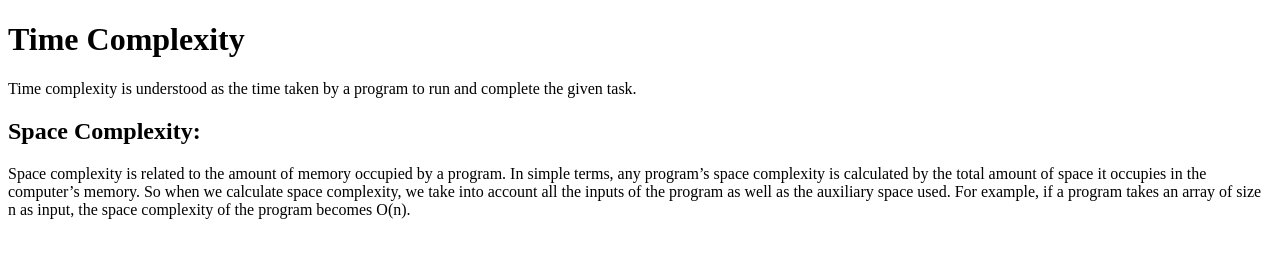
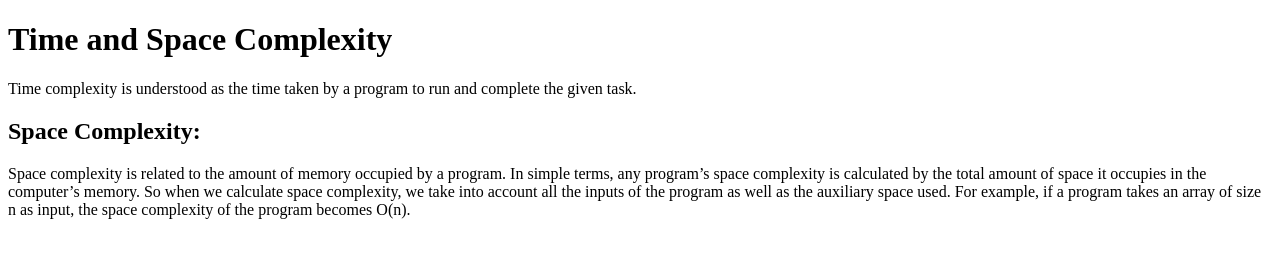
Before and after one commit to acciojob/time-and-space-complexity-amitgiri257, a website: page main.html in a window 1280 px wide. Drawn offline with Linux system fonts and the light colour scheme.

Commit message:
created a submission

```diff
--- a/main.html
+++ b/main.html
@@ -8,7 +8,7 @@
 
 <body>
 	<!-- the entire body must be written by student -->
-	<h1>Time Complexity</h1>
+	<h1>Time and Space Complexity</h1>
 	<p>Time complexity is understood as the time taken by a program to run and complete the given task.</p>
 	<p><h2>Space Complexity:</h2> Space complexity is related to the amount of memory occupied by a program. In simple terms, any program’s space complexity is calculated by the total amount of space it occupies in the computer’s memory. So when we calculate space complexity, we take into account all the inputs of the program as well as the auxiliary space used. For example, if a program takes an array of size n as input, the space complexity of the program becomes O(n).</p>
     <script type="text/javascript" src="./script.js">
```
